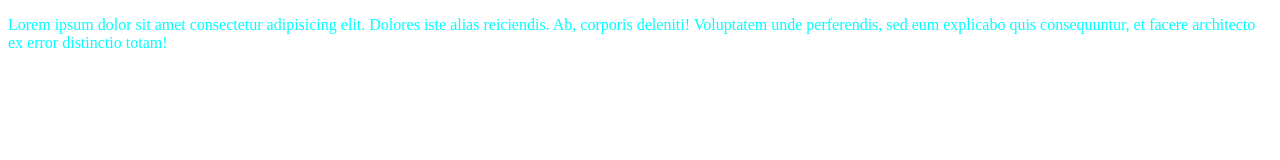
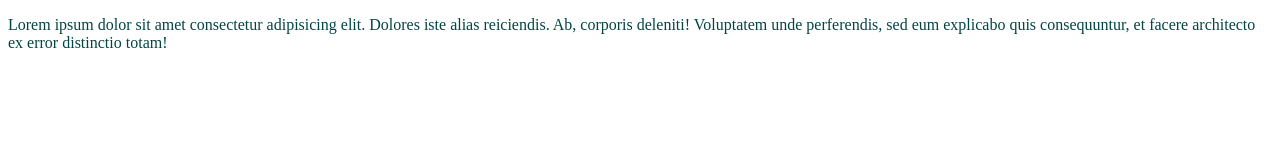
Before and after one commit to sorayarezaie/new-js-project, a plain HTML site: page index.html in a window 1280 px wide. Drawn offline with Linux system fonts and the light colour scheme.

Commit message:
color changed

```diff
--- a/index.html
+++ b/index.html
@@ -7,6 +7,6 @@
     <script src="app.js"></script>
 </head>
 <body>
-    <p style="color: aqua;">Lorem ipsum dolor sit amet consectetur adipisicing elit. Dolores iste alias reiciendis. Ab, corporis deleniti! Voluptatem unde perferendis, sed eum explicabo quis consequuntur, et facere architecto ex error distinctio totam!</p>
+    <p style="color: rgb(4, 68, 68);">Lorem ipsum dolor sit amet consectetur adipisicing elit. Dolores iste alias reiciendis. Ab, corporis deleniti! Voluptatem unde perferendis, sed eum explicabo quis consequuntur, et facere architecto ex error distinctio totam!</p>
 </body>
 </html>
```
